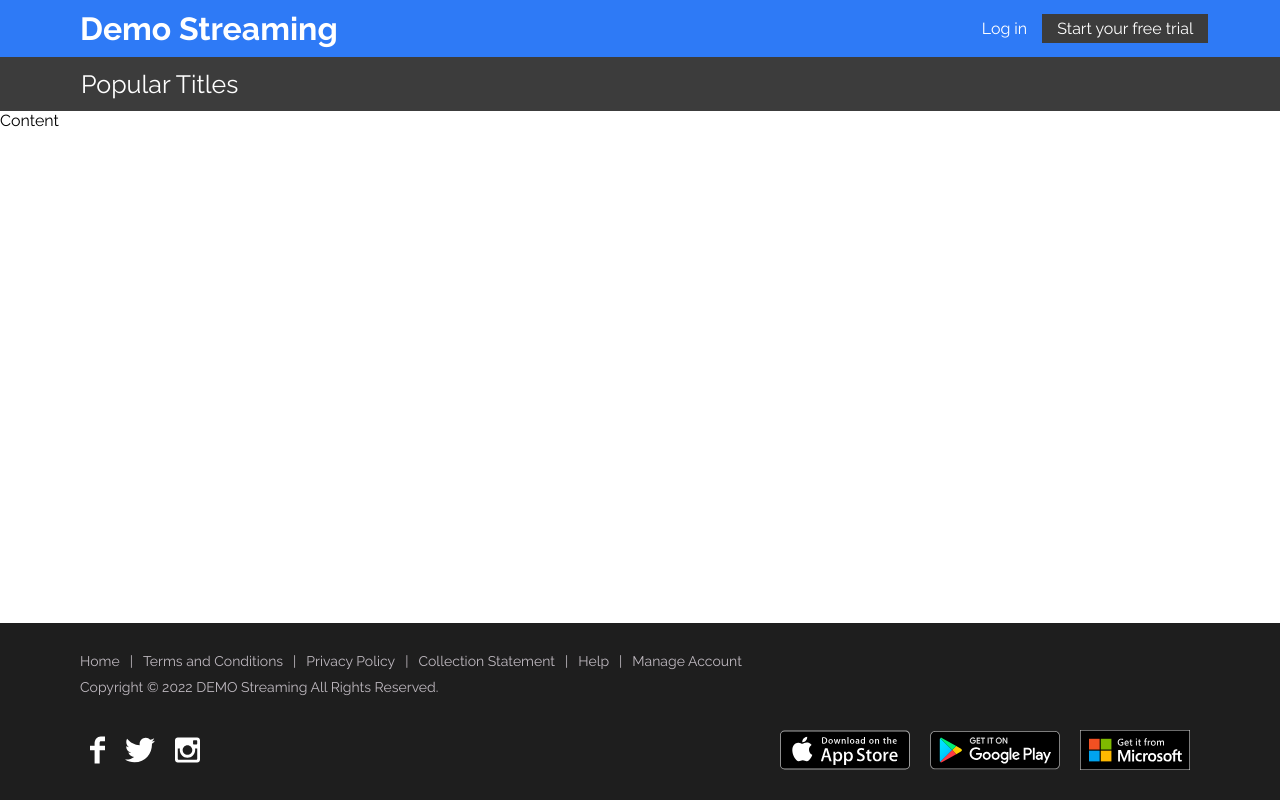
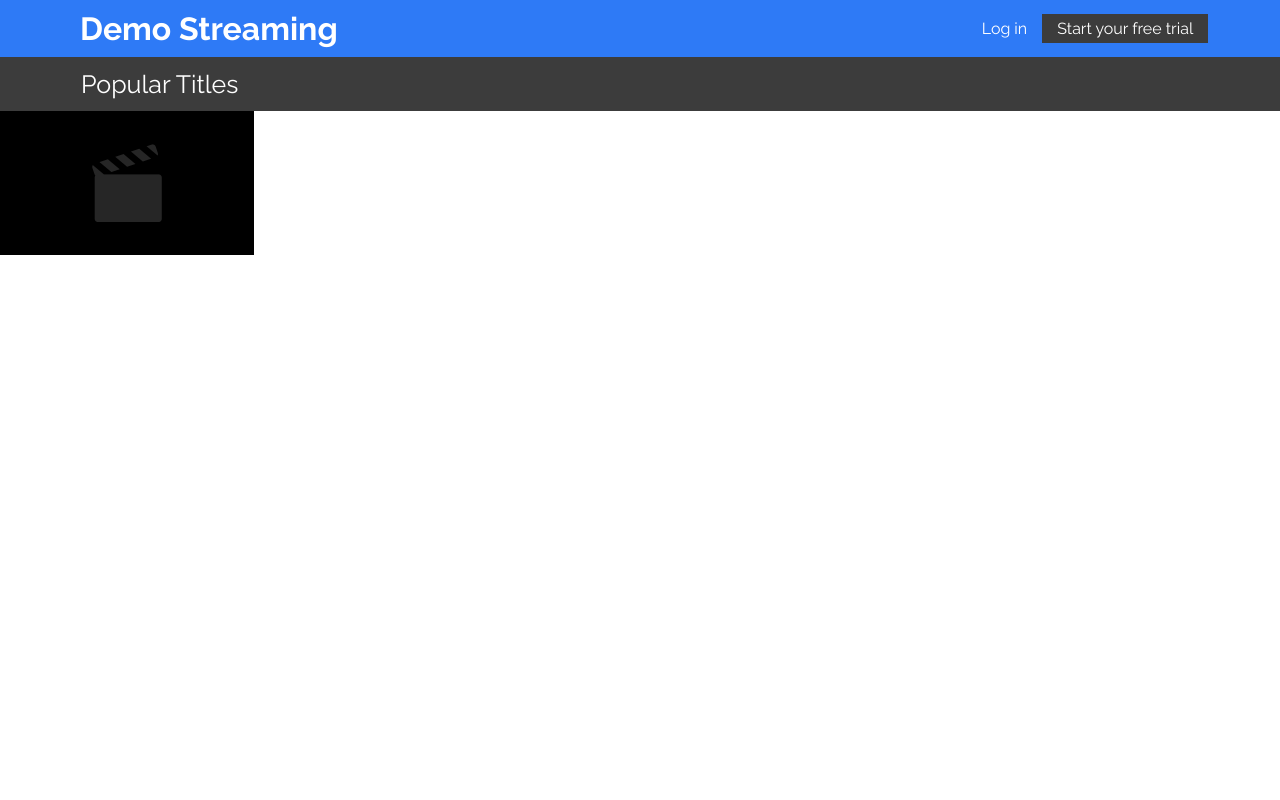
Before and after one commit to promie/stan-react, a React (Create React App) app: page / in a window 1280 px wide. Shown: the top 800 px of the page. Built offline with nearby package versions, Linux system fonts and the light colour scheme.

Commit message:
commenced work on the popular titles component

```diff
--- a/src/components/Content/Content.tsx
+++ b/src/components/Content/Content.tsx
@@ -1,8 +1,13 @@
 import { FC } from 'react'
 import './content.css'
+import PopularTitles from '../PopularTitles'
 
 const Content: FC = () => {
-  return <div className="content">Content</div>
+  return (
+    <div className="content">
+      <PopularTitles />
+    </div>
+  )
 }
 
 export default Content
--- /dev/null
+++ b/src/components/PopularTitles/PopularTitles.tsx
@@ -0,0 +1,20 @@
+import { FC } from 'react'
+import './populartitles.css'
+import PlaceHolder from '../../assets/placeholder.png'
+
+const PopularTitles: FC = () => {
+  return (
+    <div className="pop-titles">
+      <div className="image-container">
+        <img
+          src={PlaceHolder}
+          alt="popular series"
+          className="placeholder-img"
+        />
+        <div className="image-overlay">MOVIES</div>
+      </div>
+    </div>
+  )
+}
+
+export default PopularTitles
--- /dev/null
+++ b/src/components/PopularTitles/index.ts
@@ -0,0 +1,3 @@
+import PopularTitles from './PopularTitles'
+
+export default PopularTitles
--- /dev/null
+++ b/src/components/PopularTitles/populartitles.css
@@ -0,0 +1,23 @@
+/*Mobile first approach*/
+.pop-titles {
+    display: flex;
+    flex-direction: column;
+    min-height: 100vh;
+}
+
+.image-container {
+    position: relative;
+    color: #FFF;
+}
+
+.placeholder-img {
+    background-color: #000;
+}
+
+.image-overlay {
+    position: absolute;
+    top: 8px;
+    right: 16px;
+}
+
+@media(min-width: 600px) {}
```
